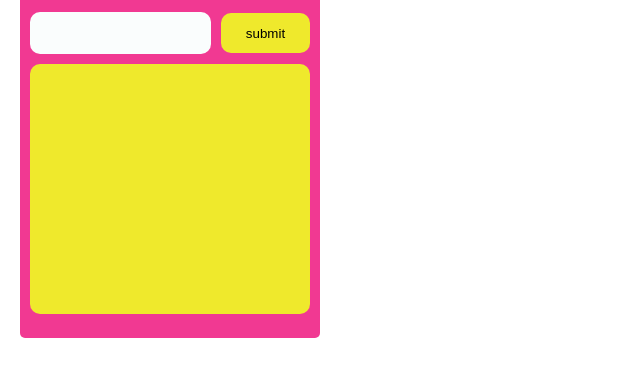
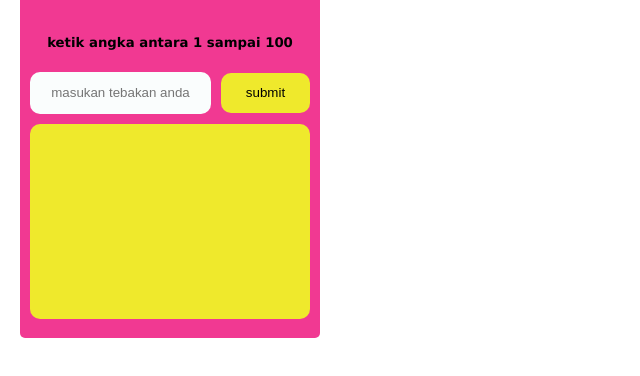
Before and after one commit to a-rzky/GuessNumber, a plain HTML site: page index.html in a window 1280 px wide. Shown: the part 82-458 px from the top of the page, without its empty margins (0-640 px from the left). Drawn offline with Linux system fonts and the light colour scheme.

Commit message:
Add files via upload

```diff
--- a/index.html
+++ b/index.html
@@ -10,8 +10,9 @@
 <body>
     <div class="container">
         <h1>Tebak Angka</h1>
+        <h5>ketik angka antara 1 sampai 100</h5>
         <div class="submit">
-            <input type="text" id="guess">
+            <input type="text" placeholder="masukan tebakan anda" id="guess">
             <button id="submitBtn">submit</button>
         </div>
         <h3 id="result"></h3>
```
